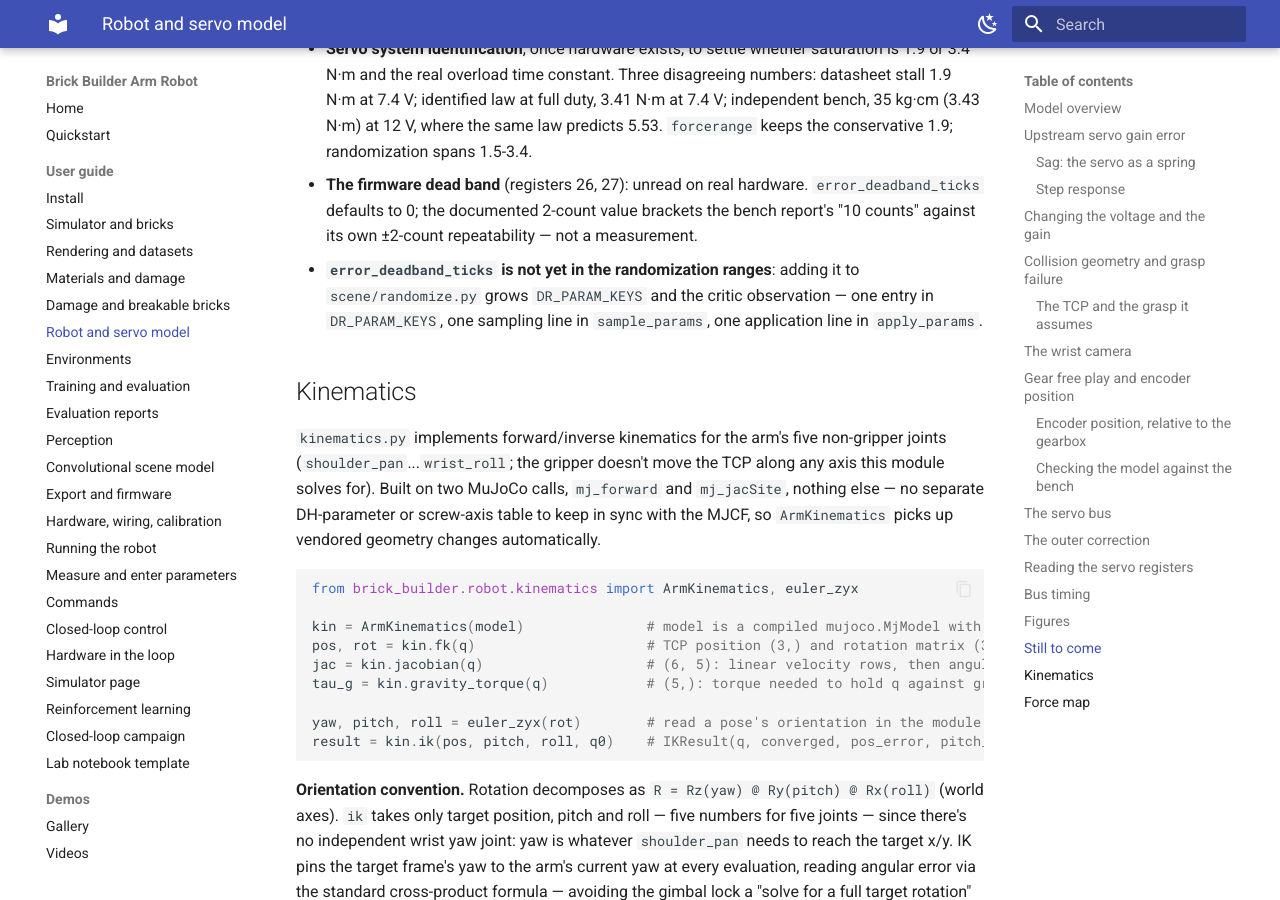
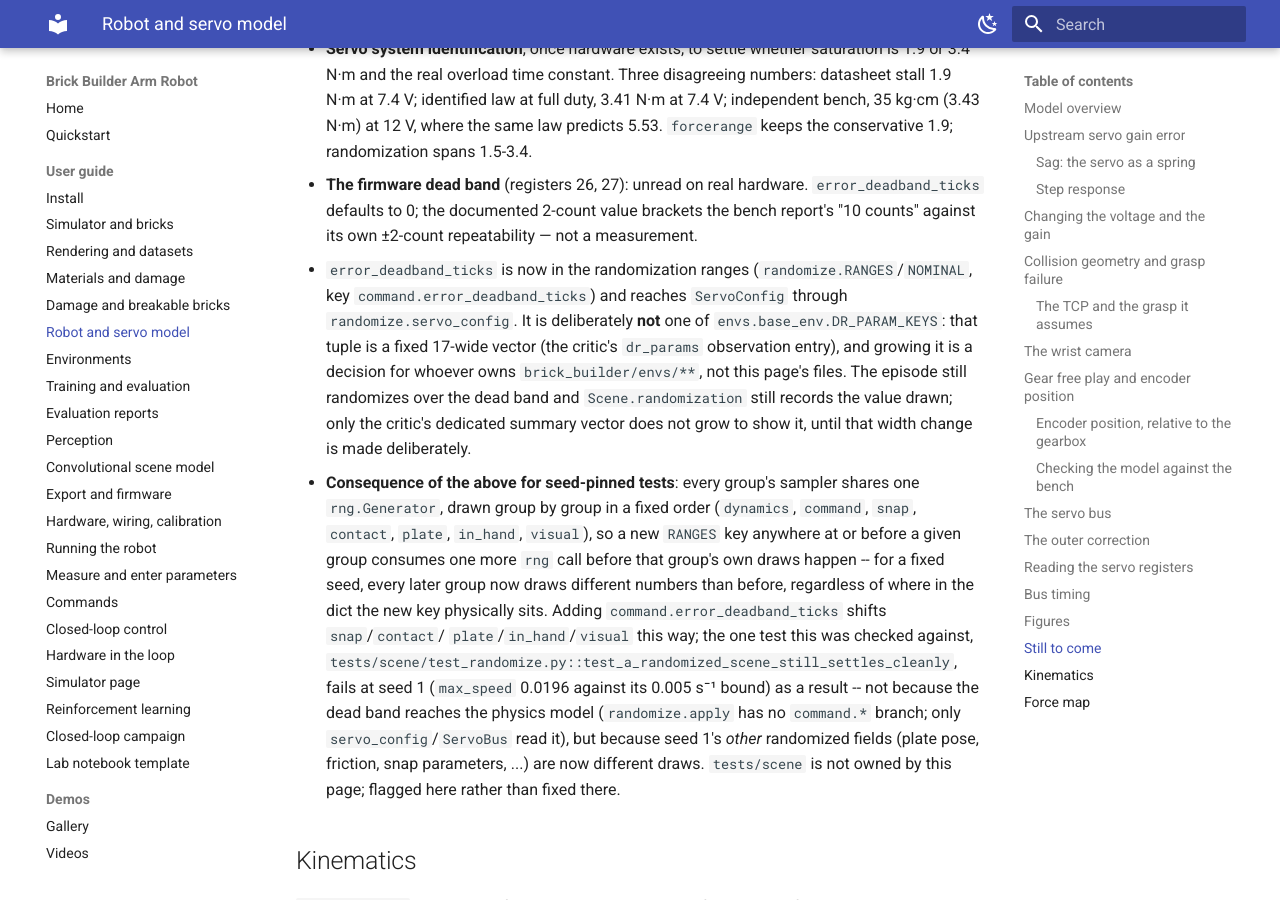
Before and after one commit to k-h-nunn/brick-builder-arm-robot, an MkDocs documentation site: the page built from docs/guide/03-robot-and-servo-model.md, in a window 1280 px wide and 900 px high, scrolled down 17771 px. Built offline with MkDocs 1.6.1 and Material for MkDocs 9.7.7, drawn with Linux system fonts in a browser that asks for light colours; some of the changed text lies outside the part shown.

Commit message:
Randomize the firmware position dead band
command.error_deadband_ticks joins the command-path randomization ranges
and reaches ServoConfig.error_deadband_ticks through randomize.servo_config,
alongside the existing command dead zone. It is deliberately left out of
envs.base_env.DR_PARAM_KEYS, the critic's fixed 17-wide dr_params entry:
growing that vector is a decision for whoever owns brick_builder/envs,
not this file. Documents the register-reading procedure fix and the
resulting RNG-stream shift, which fails one seed-pinned settle test in
tests/scene (not owned here; noted rather than fixed there).

Co-Authored-By: Claude Sonnet 5 <noreply@anthropic.com>
Claude-Session: https://claude.ai/code/session_01HD3mMEkNC6Z1TH7gLTdMMh

````diff
--- a/docs/guide/03-robot-and-servo-model.md
+++ b/docs/guide/03-robot-and-servo-model.md
@@ -492,8 +492,8 @@ for name in bus.motors:
 ```
 
 If the register names differ by version, read the raw addresses instead: 21, 26, 27, one byte
-each. Enter them in the parameter file — `arm.p_gain` exists already; the dead band wants a new
-entry — and re-run the sag and step-response measurements against the real arm.
+each. Enter them in the parameter file — `arm.servo_p_gain` and `arm.servo_dead_band_counts` both
+exist already — and re-run the sag and step-response measurements against the real arm.
 
 Two measurements the model is fitted to, worth taking at the same time:
 
@@ -549,9 +549,26 @@ other two are seconds.
 - **The firmware dead band** (registers 26, 27): unread on real hardware. `error_deadband_ticks`
   defaults to 0; the documented 2-count value brackets the bench report's "10 counts" against its
   own ±2-count repeatability — not a measurement.
-- **`error_deadband_ticks` is not yet in the randomization ranges**: adding it to
-  `scene/randomize.py` grows `DR_PARAM_KEYS` and the critic observation — one entry in
-  `DR_PARAM_KEYS`, one sampling line in `sample_params`, one application line in `apply_params`.
+- `error_deadband_ticks` is now in the randomization ranges (`randomize.RANGES`/`NOMINAL`, key
+  `command.error_deadband_ticks`) and reaches `ServoConfig` through `randomize.servo_config`. It
+  is deliberately **not** one of `envs.base_env.DR_PARAM_KEYS`: that tuple is a fixed 17-wide
+  vector (the critic's `dr_params` observation entry), and growing it is a decision for whoever
+  owns `brick_builder/envs/**`, not this page's files. The episode still randomizes over the dead
+  band and `Scene.randomization` still records the value drawn; only the critic's dedicated
+  summary vector does not grow to show it, until that width change is made deliberately.
+- **Consequence of the above for seed-pinned tests**: every group's sampler shares one
+  `rng.Generator`, drawn group by group in a fixed order (`dynamics`, `command`, `snap`,
+  `contact`, `plate`, `in_hand`, `visual`), so a new `RANGES` key anywhere at or before a given
+  group consumes one more `rng` call before that group's own draws happen -- for a fixed seed,
+  every later group now draws different numbers than before, regardless of where in the dict the
+  new key physically sits. Adding `command.error_deadband_ticks` shifts `snap`/`contact`/
+  `plate`/`in_hand`/`visual` this way; the one test this was checked against,
+  `tests/scene/test_randomize.py::test_a_randomized_scene_still_settles_cleanly`, fails at
+  seed 1 (`max_speed` 0.0196 against its 0.005 s⁻¹ bound) as a result -- not because the dead
+  band reaches the physics model (`randomize.apply` has no `command.*` branch; only
+  `servo_config`/`ServoBus` read it), but because seed 1's *other* randomized fields (plate
+  pose, friction, snap parameters, ...) are now different draws. `tests/scene` is not owned by
+  this page; flagged here rather than fixed there.
 
 ## Kinematics
 
````
Also changed, not shown: 2 other files.
